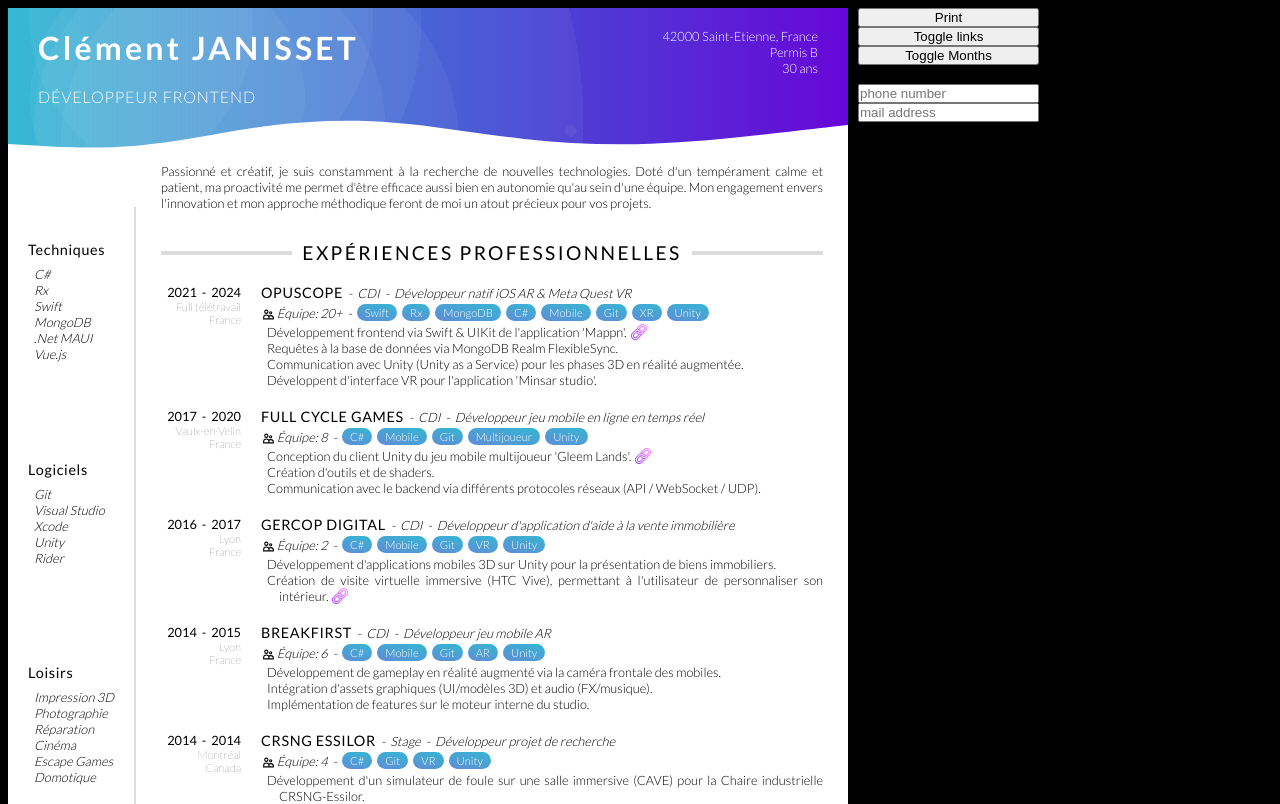
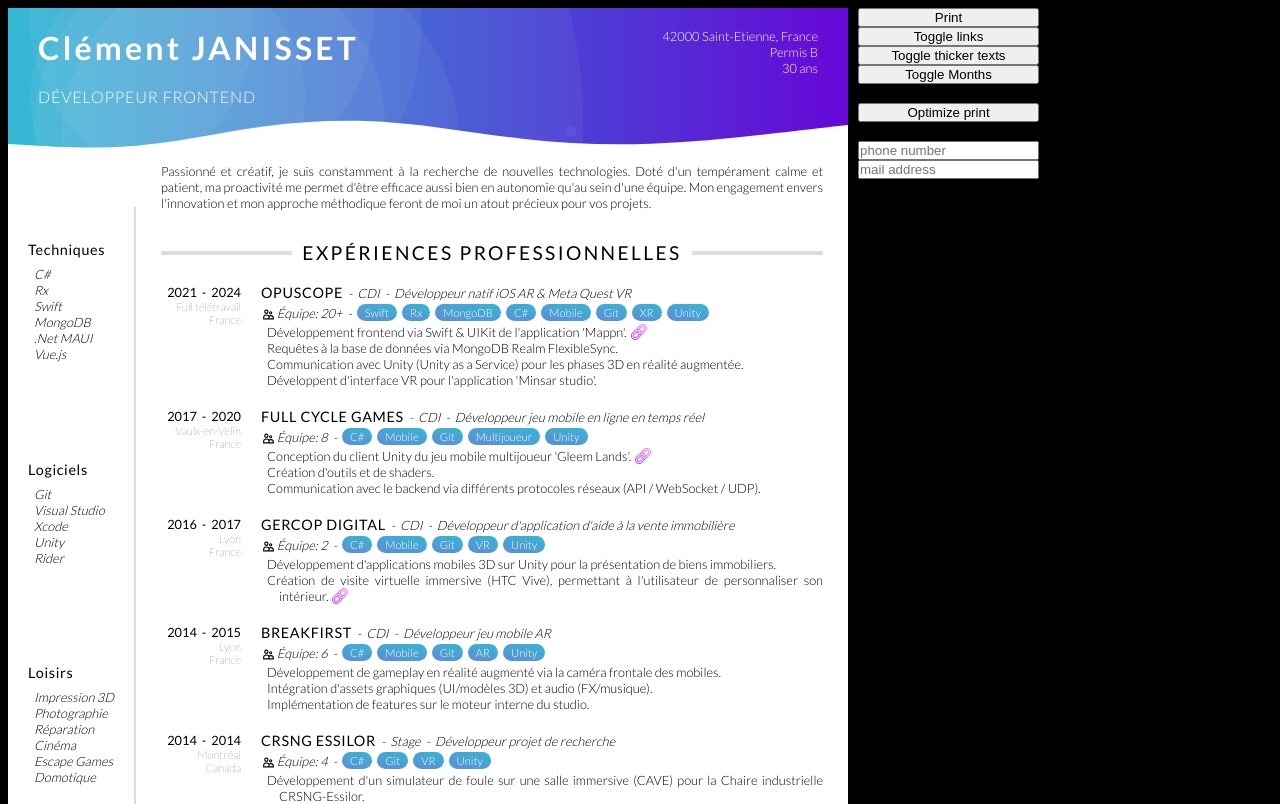
Before and after one commit to JanisseDev/WebCV-Vuejs, a Vue app: page / in a window 1280 px wide. Shown: the top 804 px of the page. Built offline with nearby package versions, Linux system fonts and the light colour scheme.

Commit message:
Fix thickness printing issue

```diff
--- a/src/App.vue
+++ b/src/App.vue
@@ -4,6 +4,9 @@ import Cv from './Cv.vue'
 
 const showLink = ref(true);
 provide('showLink', showLink);
+
+const thickerText = ref(false);
+provide('thickerText', thickerText);
 
 const showMonth = ref(false);
 provide('showMonth', showMonth);
@@ -56,8 +59,17 @@ function toggleLinks() {
   showLink.value = !showLink.value;
 }
 
+function toggleThickerText() {
+  thickerText.value = !thickerText.value;
+}
+
 function toggleMonths() {
   showMonth.value = !showMonth.value;
+}
+
+function optimizePrint() {
+  showLink.value = false;
+  thickerText.value = true;
 }
 </script>
 
@@ -67,7 +79,10 @@ function toggleMonths() {
     <div class="options">
       <button @click="printCv">Print</button>
       <button @click="toggleLinks">Toggle links</button>
+      <button @click="toggleThickerText">Toggle thicker texts</button>
       <button @click="toggleMonths">Toggle Months</button>
+      <br>
+      <button @click="optimizePrint">Optimize print</button>
       <br>
       <input v-model="phone" placeholder="phone number" />
       <input v-model="mail" placeholder="mail address" />
--- a/src/components/Job.vue
+++ b/src/components/Job.vue
@@ -45,6 +45,7 @@ defineProps({
 })
 
 const showMonth = inject('showMonth');
+const thickerText = inject('thickerText');
 </script>
 
 <template>
@@ -55,7 +56,7 @@ const showMonth = inject('showMonth');
                 <p class="font-date" v-if="startYear">-</p>
                 <p class="font-date">{{ (showMonth && endMonth) ? endMonth+' ' : '' }} {{ endYear }}</p>
             </div>
-            <p class="font-place" v-for="(place) in places">{{ place }}</p>
+            <p class="font-place" :class="{ 'font-place-thicker': thickerText }" v-for="(place) in places">{{ place }}</p>
         </div>
         <div class="right">
             <div class="row">
@@ -151,6 +152,10 @@ const showMonth = inject('showMonth');
     letter-spacing: 0rem;
 }
 
+.font-place-thicker {
+    font-weight: 300;
+}
+
 .font-title {
     font-weight: 400;
     font-size: 0.9rem;
```
